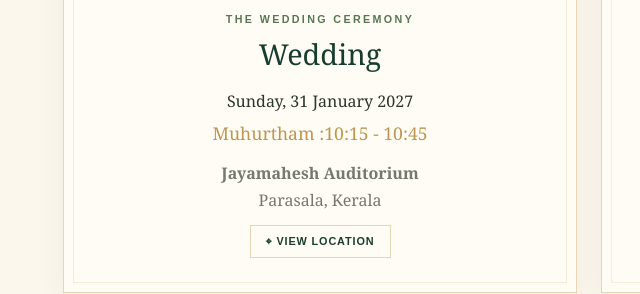
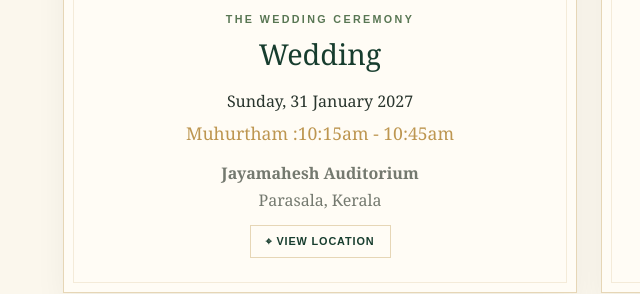
Before and after one commit to AbhayKrishna10/Wedding_invitation, a plain HTML site: page index.html in a window 1280 px wide. Shown: the part 1334-1628 px from the top of the page, 51-691 px from the left. Drawn offline with Linux system fonts and the light colour scheme.

Commit message:
Update index.html

```diff
--- a/index.html
+++ b/index.html
@@ -68,7 +68,7 @@ footer{text-align:center;background:var(--deep);color:#ffffffb8;padding:25px 15p
  <div class="events">
   <article class="event">
    <div class="icon">❋</div><p class="label">The wedding ceremony</p><h3>Wedding</h3>
-   <p>Sunday, 31 January 2027</p><p class="time">Muhurtham :10:15 - 10:45</p>
+   <p>Sunday, 31 January 2027</p><p class="time">Muhurtham :10:15am - 10:45am</p>
    <p class="venue"><strong>Jayamahesh Auditorium</strong><br>Parasala, Kerala</p>
    <a class="map" href="https://www.google.com/maps/search/?api=1&amp;query=Jayamahesh+Auditorium+Parasala+Kerala" target="_blank" rel="noopener">⌖ View location</a>
   </article>
```
